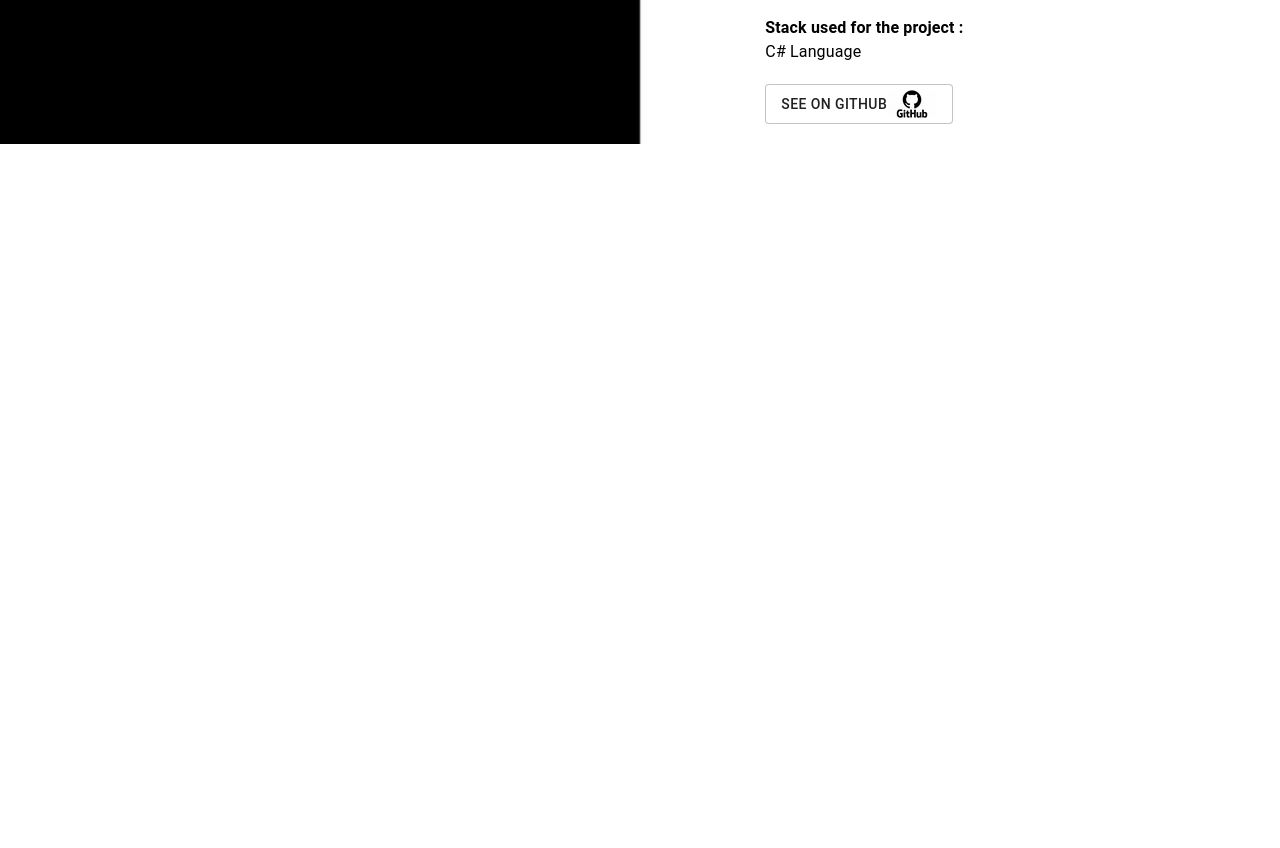
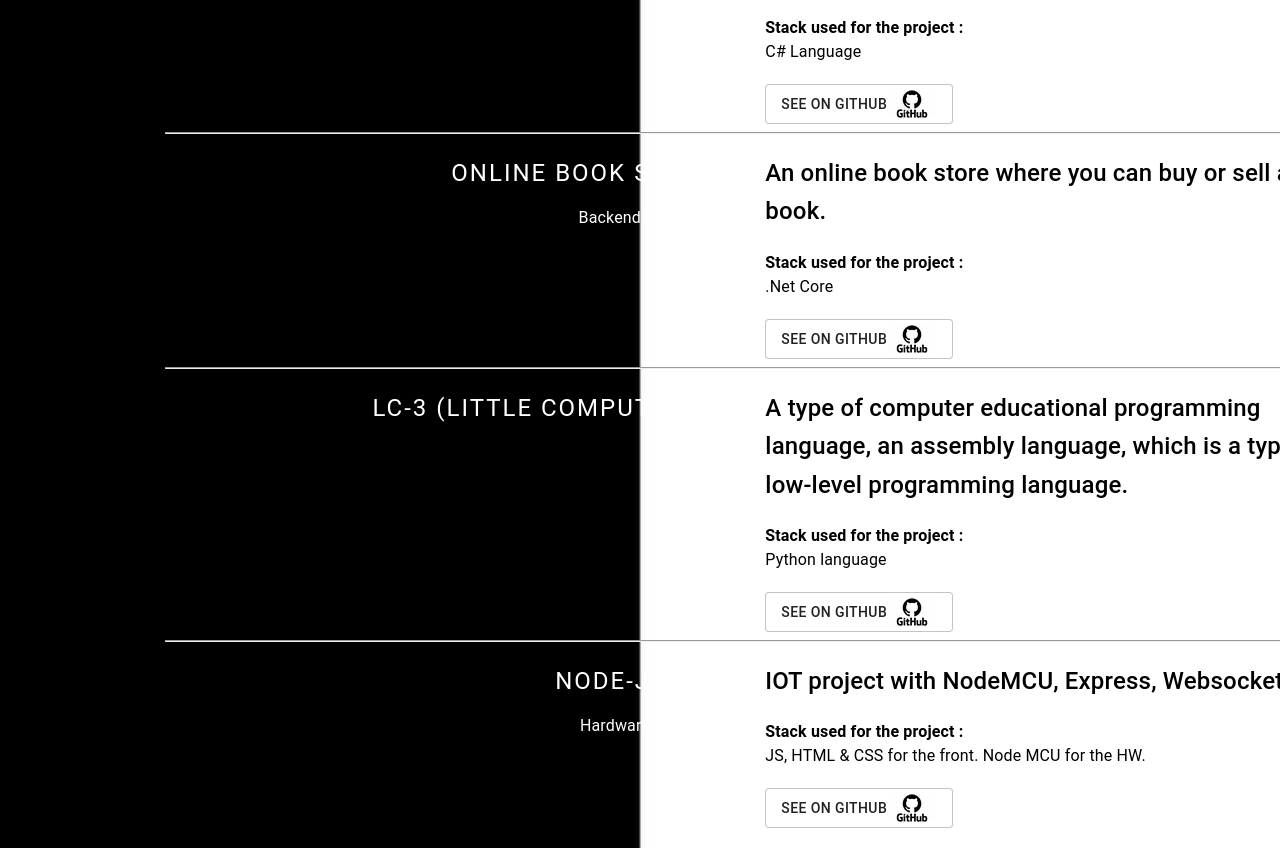
Before and after one commit to yossef-khaled/yossef-khaled.github.io, a React (Create React App) app: page /projects in a window 1280 px wide. Shown: the part 1420-2268 px from the top of the page. Before the commit the page ends 1564 px from the top, so only its background shows below. Built offline with nearby package versions, Linux system fonts and the light colour scheme.

Commit message:
Assign each project a type.

```diff
--- a/src/Shared/Data/Projects.js
+++ b/src/Shared/Data/Projects.js
@@ -3,6 +3,7 @@ const PROJECTS_DATA = [
         id: 1,
         name: "Canesee",
         myRole: "Android developer & Hardware engineer. (Graduation project)",
+        type: "graduation project  2019-2020",
         stack: "(TensorFlow, Android/kotlin, Raspberry Pi, Arduino).",
         description: "Smart glasses and cane for the blind. Recoginses faces, texts, scenery, and emotions. Uses ultrasonic sensors to detect obstacles.",
         link: "https://github.com/canesee-project"
@@ -11,6 +12,7 @@ const PROJECTS_DATA = [
         id: 2,
         name: "Open Learning Quran Platform",
         myRole: "Frontend developer.",
+        type: "school project  2019-2020",
         stack: "(React, Flask, PostgreSQL).",
         description: "Online platform for remotely teaching and reciting the Quran.",
         link: "https://github.com/Open-Quran-Learning"
@@ -19,6 +21,7 @@ const PROJECTS_DATA = [
         id: 3,
         name: "Menu App (Frontend)",
         myRole: "Frontend Developer",
+        type: "course project",
         stack: "(React : Redux, Redux-forms, Reactstrap, Actions & reducers).",
         description: "A website of a restaurant with user authentication & user feedback.",
         link: "https://github.com/yossef-khaled/Menu-App"
@@ -27,6 +30,7 @@ const PROJECTS_DATA = [
         id: 4,
         name: "Menu App (Backend)",
         myRole: "Backend Developer",
+        type: "course project",
         stack: "(NodeJS : Express, Express-router, Body-parser, Morgan & MongoDB).",
         description: "The backend implementation for the previous project.",
         link: "https://github.com/yossef-khaled/Menu-app-backend"
@@ -35,6 +39,7 @@ const PROJECTS_DATA = [
         id: 5,
         name: "Weather Journal App",
         myRole: "Backend Developer",
+        type: "course project",
         stack: "(NodeJS : Express).",
         description: "A web App that uses OWM (Open Weather Map) API to post the temperature of any city you choose using its zip code or name.",
         link: "https://github.com/yossef-khaled/Weather-Journal-web"
@@ -43,9 +48,37 @@ const PROJECTS_DATA = [
         id: 6,
         name: "Arithmetic Expression Evaluator",
         myRole: null,
+        type: "school project",
         stack: "C# Language",
         description: "A parser for the arithmetic expressions using C# language.",
         link: "https://github.com/yossef-khaled/Arithmetic-expressions-evaluator"
+    },
+    {
+        id: 7,
+        name: "Online Book Store",
+        myRole: 'Backend Developer',
+        type: "school project - 2019-2020",
+        stack: ".Net Core",
+        description: "An online book store where you can buy or sell any book.",
+        link: "https://github.com/yossef-khaled/OnlineBookStore"
+    },
+    {
+        id: 8,
+        name: "LC-3 (Little Computer 3)",
+        myRole: null,
+        type: "school project - 2018-2019",
+        stack: "Python language",
+        description: "A type of computer educational programming language, an assembly language, which is a type of low-level programming language.",
+        link: "https://github.com/yossef-khaled/LC-3"
+    },
+    {
+        id: 9,
+        name: "Node-js IOT",
+        myRole: 'Hardware Engineer',
+        type: "school project - 2018-2019",
+        stack: "JS, HTML & CSS for the front. Node MCU for the HW.",
+        description: "IOT project with NodeMCU, Express, Websockets ",
+        link: "https://github.com/yossef-khaled/nodejs-iot"
     },
 
 ];
```
